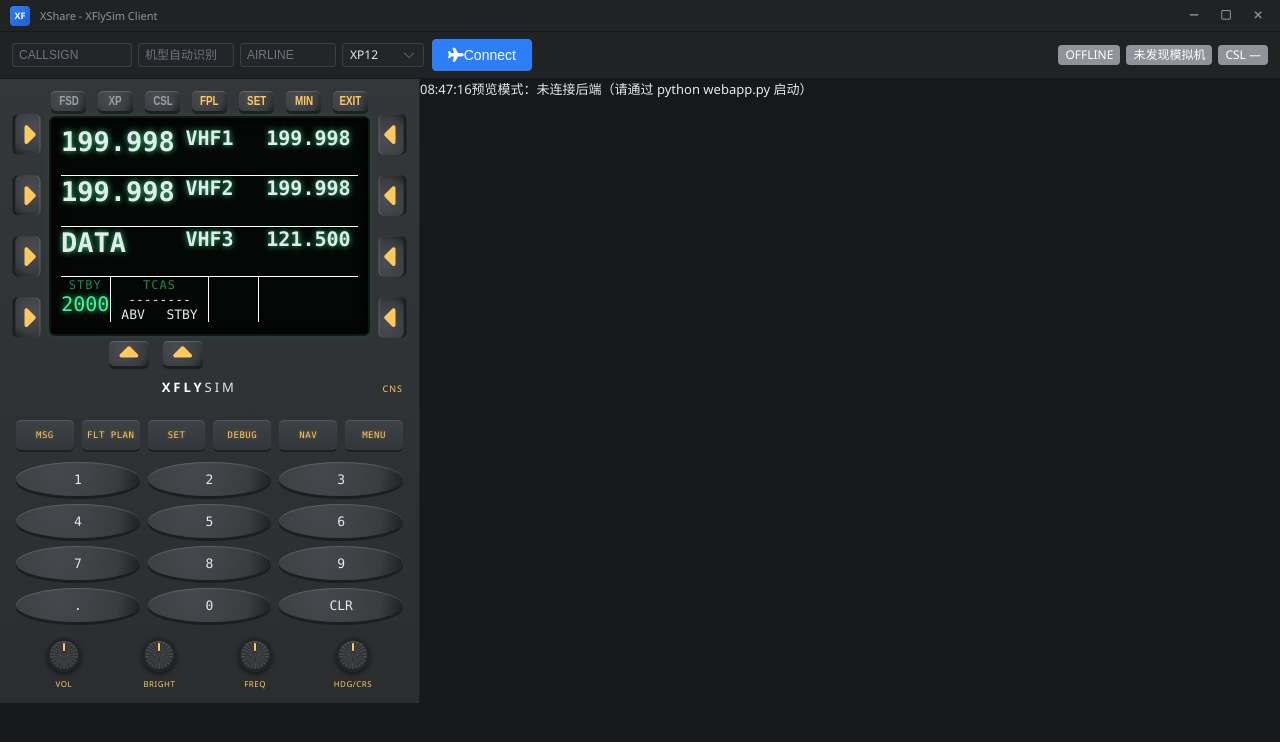
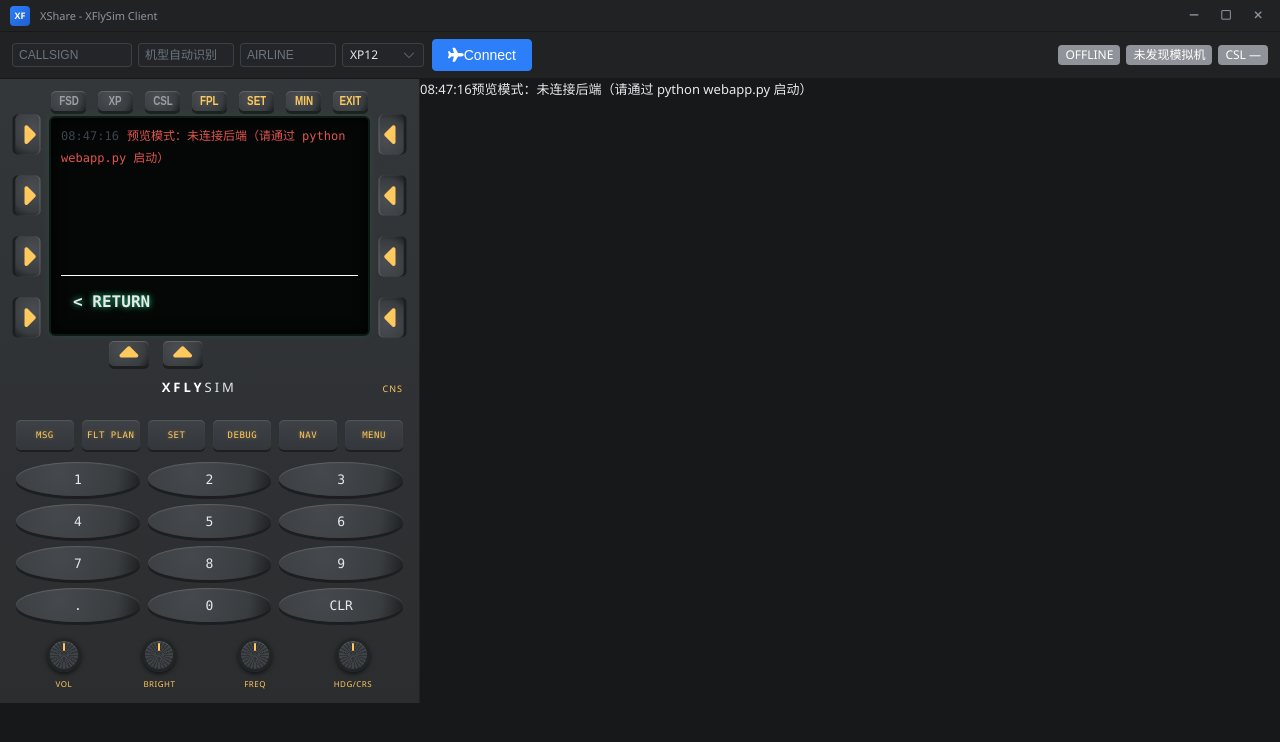
Before and after one commit to jintao3652-cell/155646, a Vue app in the folder webui/: page /#/log in a window 1280 px wide. Before the commit this address led to /main#/log. Shown: the top 742 px of the page. Built offline with nearby package versions, Linux system fonts and the light colour scheme.

Commit message:
更新消息提醒

```diff
--- a/webui/src/components/Screen/Log.vue
+++ b/webui/src/components/Screen/Log.vue
@@ -1,15 +1,17 @@
 <script setup>
-  import { nextTick, watch } from 'vue'
-  import { store } from "../../store.js";
+  import { nextTick, onMounted, watch } from 'vue'
+  import { store, clearNewMsg } from "../../store.js";
   import router from '@/router'
 
   import ScreenButton from '@/components/RMP/ScreenButton.vue'
   // 日志追加时滚动到底部
   watch(() => store.log.length, async () => {
     await nextTick()
-    const bar = document.querySelector('.log-pane .el-scrollbar__wrap')
+    const bar = document.querySelector('.lcd-body .el-scrollbar__wrap')
     if (bar) bar.scrollTop = bar.scrollHeight
   })
+  // 进入日志页视为已读
+  onMounted(clearNewMsg)
 </script>
 
 <template>
@@ -18,24 +20,29 @@
       <ScreenButton direction="right"></ScreenButton>
       <ScreenButton direction="right"></ScreenButton>
       <ScreenButton direction="right"></ScreenButton>
-      <ScreenButton direction="right"></ScreenButton>
+      <ScreenButton direction="right" :onClick="() => router.push('/main')"></ScreenButton>
     </el-col>
     <el-col :span="20">
       <div class="lcd">
-        <el-scrollbar class="lcd-body">
-          <div class="log-inner">
-            <div v-for="item in store.log" :key="item.id" class="log-line" :class="item.cls">
-              <span class="t">{{ item.t }}</span>{{ item.m }}
+        <div class="lcd-body">
+          <el-scrollbar class="lcd-log">
+            <div class="log-inner">
+              <div v-for="item in store.log" :key="item.id" class="log-line" :class="item.cls">
+                <span class="t">{{ item.t }}</span>{{ item.m }}
+              </div>
             </div>
+          </el-scrollbar>
+          <div class="lcd-row lcd-return">
+            <span>&lt; RETURN</span>
           </div>
-        </el-scrollbar>
+        </div>
       </div>
     </el-col>
     <el-col :span="2" class="screen-right-button">
       <ScreenButton direction="left"></ScreenButton>
       <ScreenButton direction="left"></ScreenButton>
       <ScreenButton direction="left"></ScreenButton>
-      <ScreenButton direction="left" :onClick="() => router.push('/log')"></ScreenButton>
+      <ScreenButton direction="left"></ScreenButton>
     </el-col>
   </el-row>
 </template>
@@ -45,14 +52,40 @@
 
   /* ---------- 日志 ---------- */
 
+  .lcd-body {
+    display: flex;
+    flex-direction: column;
+    height: 100%;
+    max-height: 220px;
+  }
 
-  .log-inner {
-    padding: 0px 0px;
+  .lcd-log {
+    flex: 3 1 0;
+    min-height: 0;
+    border-bottom: 1px solid #fff;
   }
+
+  .lcd-return {
+    flex: 1 1 0;
+    display: flex;
+    align-items: center;
+    padding: 0 12px;
+    font-family: var(--mono);
+    font-size: 16px;
+    font-weight: bold;
+    /* color: var(--led-green); */
+    text-shadow: 0 0 6px rgba(53, 255, 154, 0.8);
+    border-bottom: none;
+    cursor: pointer;
+  }
+
+  /* .lcd-return:hover {
+    color: #fff;
+  } */
 
   .log-line {
     font-family: var(--mono);
-    font-size: 9px;
+    font-size: 12px;
     line-height: 1.8;
     color: var(--dim);
     white-space: pre-wrap;
--- a/webui/src/components/Screen/Main.vue
+++ b/webui/src/components/Screen/Main.vue
@@ -64,8 +64,8 @@
                                 </el-row>
                             </el-col>
                             <el-col :span="4" style="border-right: 1px solid #fff"></el-col>
-                            <el-col :span="8">
-                                <!-- <LogPane></LogPane> -->
+                            <el-col :span="8" class="msg" @click="router.push('/log')">
+                                <span v-if="store.newMsg" class="new-msg">NEW MSG</span>
                             </el-col>
                         </el-row>
                     </el-col>
@@ -105,4 +105,29 @@
         color: var(--led-green);
         text-shadow: 0 0 6px rgba(53, 255, 154, 0.8);
     }
+
+    .msg {
+        display: flex;
+        align-items: center;
+        justify-content: center;
+        cursor: pointer;
+    }
+
+    .new-msg {
+        font-size: 14px;
+        font-weight: bold;
+        letter-spacing: 1px;
+        animation: msg-blink 1s linear infinite;
+    }
+
+    @keyframes msg-blink {
+        0%, 49% {
+            color: var(--led-amber);
+            text-shadow: 0 0 6px rgba(255, 201, 94, 0.8);
+        }
+        50%, 100% {
+            color: #fff;
+            text-shadow: 0 0 6px rgba(255, 255, 255, 0.8);
+        }
+    }
 </style>
--- a/webui/src/router/index.js
+++ b/webui/src/router/index.js
@@ -1,11 +1,13 @@
-import { createRouter, createWebHistory } from "vue-router";
+import { createRouter, createWebHashHistory } from "vue-router";
 
+// pywebview 以 file:// 加载构建产物，HTML5 history 模式会抛 SecurityError，
+// 必须使用 hash 模式（如 #/main、#/log）才能兼容。
 const router = createRouter({
-  history: createWebHistory(import.meta.env.BASE_URL),
+  history: createWebHashHistory(),
   routes: [
     {
-        path: "/",
-        redirect: "/main",
+      path: "/",
+      redirect: "/main",
     },
     {
       path: "/main",
@@ -21,6 +23,10 @@ const router = createRouter({
         screen: () => import("../components/Screen/Log.vue"),
       },
     },
+    {
+      path: "/:pathMatch(.*)*",
+      redirect: "/main",
+    },
   ],
 });
 
--- a/webui/src/store.js
+++ b/webui/src/store.js
@@ -24,6 +24,7 @@ export const store = reactive({
          callsign: '', airline: '',
          host: '', port: 6809, xphost: '', xpport: 51001, debug: false },
   overlays: { msg: false, set: false, fp: false },
+  newMsg: false,
   _logId: 0,
   _dragging: false,
   _dragX: 0, _dragY: 0,
@@ -151,10 +152,16 @@ export function fmtFreq(milli) {
 export function addLog(msg, cls = '') {
   const t = new Date().toTimeString().slice(0, 8)
   store.log.push({ id: ++store._logId, t, m: msg, cls })
+  store.newMsg = true
 }
 
 export function appendMsg(from, text, sent) {
   store.msgs.push({ from, text, sent })
+  store.newMsg = true
+}
+
+export function clearNewMsg() {
+  store.newMsg = false
 }
 
 /* ---------- 连线 / 断开 ---------- */
--- a/webui/src/style.css
+++ b/webui/src/style.css
@@ -179,6 +179,7 @@ html, body, #app.frameless-shell {
         display: flex;
         flex-direction: column;
         height: 100%;
+        max-height: 220px;
     }
 
     .lcd-row {
```
Also changed, not shown: 1 other file (tests, documents, lock files or other folders).
